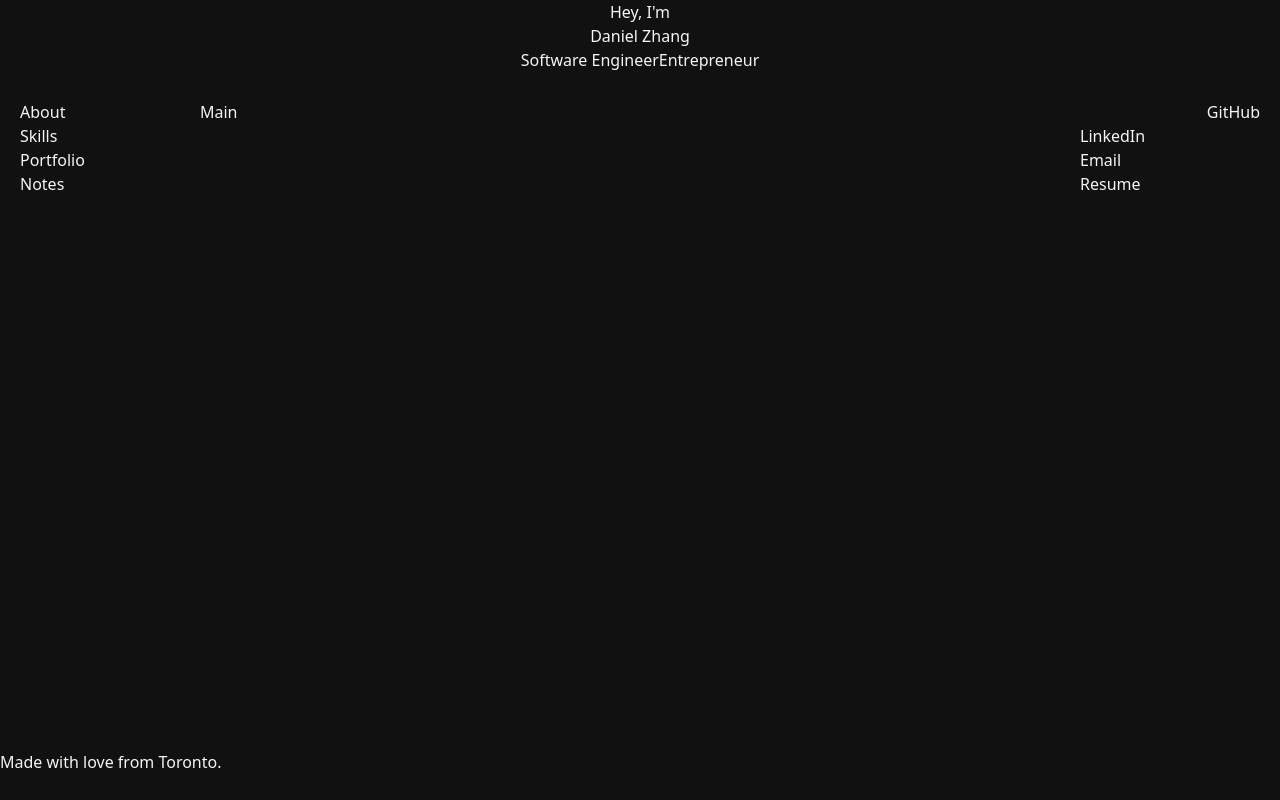
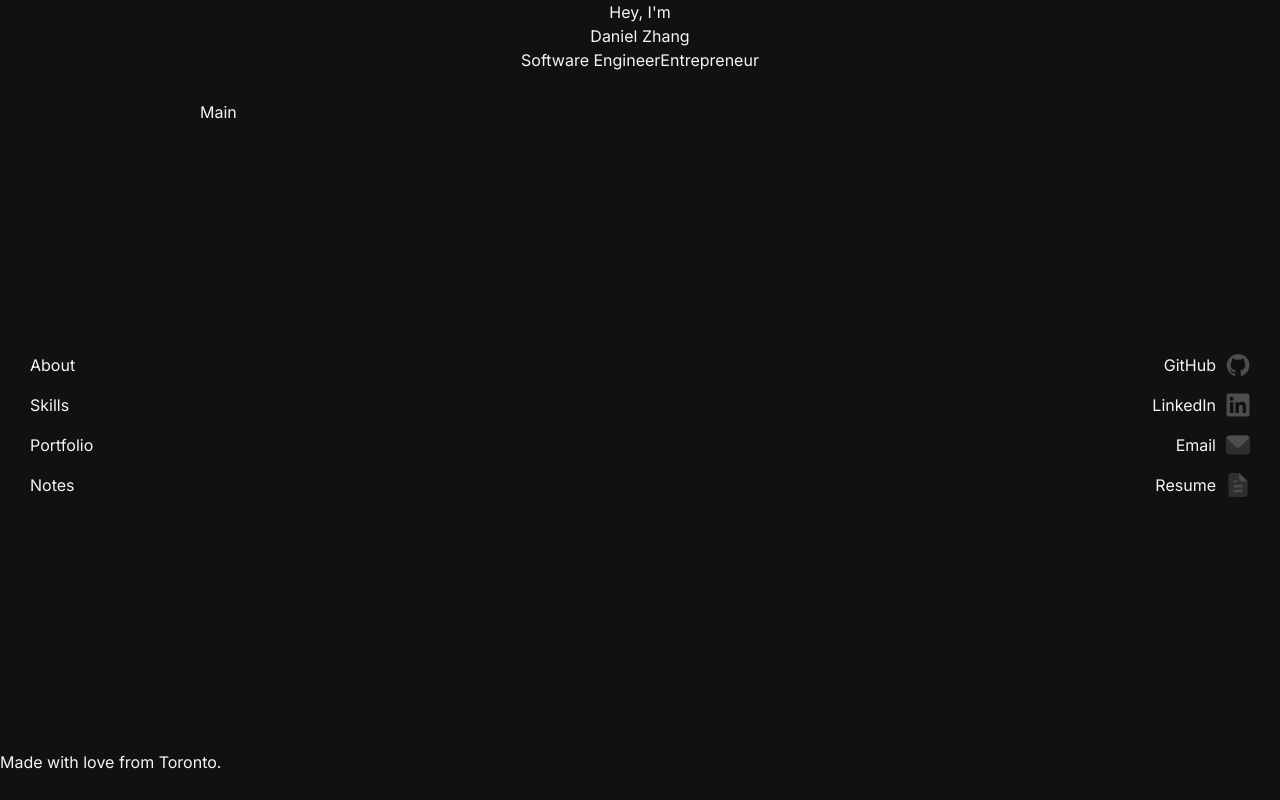
Before and after one commit to DanielHZhang/danielhzhang, a Next.js app: page / in a window 1280 px wide. Built offline with nearby package versions, Linux system fonts and the light colour scheme.

Commit message:
Layout link items on right side, add more icons

```diff
--- a/src/components/base/stack.tsx
+++ b/src/components/base/stack.tsx
@@ -5,7 +5,7 @@
   spacing?: string;
 };
 
-export const Stack = styled(Flex)<Props>(({flow = 'row', spacing = '8px'}) => ({
+export const Stack = styled(Flex)<Props>(({flow = 'row', spacing = '1rem'}) => ({
   '& > * + *': {
     marginLeft: flow === 'row' ? spacing : undefined,
     marginTop: flow === 'column' ? spacing : undefined,
--- /dev/null
+++ b/src/components/home/link-item.tsx
@@ -0,0 +1,26 @@
+/** @jsxImportSource @emotion/react */
+import Link from 'next/link';
+import {ReactNode} from 'react';
+import {Flex} from 'src/components/base';
+import {Icon} from 'src/components/icons';
+
+type Props = {
+  href: string;
+  icon: string | ReactNode;
+  children: string;
+};
+
+export const LinkItem = ({href, icon, children}: Props): JSX.Element => {
+  return (
+    <Flex mainAxis='flex-end'>
+      <Link href={href}>
+        <a>
+          <Flex>
+            <span css={{marginRight: '1rem'}}>{children}</span>
+            {typeof icon === 'string' ? <Icon.Code type={icon} size='2.4rem' /> : icon}
+          </Flex>
+        </a>
+      </Link>
+    </Flex>
+  );
+};
--- a/src/components/icons/index.tsx
+++ b/src/components/icons/index.tsx
@@ -9,10 +9,21 @@
     color?: string;
   };
 
-  const defaultColor = '#4D4D4D';
+  type RemString = `${number}rem`;
 
   type CodeProps = {
-    type: 'javascript' | 'typescript' | 'python';
+    type:
+      | 'javascript'
+      | 'typescript'
+      | 'python'
+      | 'html'
+      | 'css'
+      | 'github'
+      | 'linkedin'
+      | 'react'
+      | 'redux';
+    size?: RemString;
+    color?: string;
   };
 
   type CodeSvgProps = {
@@ -20,14 +31,23 @@
     children: ReactNode;
     css?: Interpolation<any>;
     hoverColor?: string;
+    size?: string;
   };
 
-  const CodeSvg = ({css, children, hoverColor, viewBox = '0 0 128 128'}: CodeSvgProps) => (
+  const defaultColor = '#4D4D4D';
+
+  const CodeSvg = ({
+    css,
+    children,
+    hoverColor,
+    size = '3.6rem',
+    viewBox = '0 0 128 128',
+  }: CodeSvgProps) => (
     <svg
       viewBox={viewBox}
       css={
         css || {
-          width: '3.6rem',
+          width: size,
           fill: defaultColor,
           transition: 'fill ease-in-out 200ms',
           ':hover': {fill: hoverColor},
@@ -38,59 +58,25 @@
     </svg>
   );
 
-  export const Code = ({type}: CodeProps): JSX.Element => {
+  export const Code = ({type, size, color}: CodeProps): JSX.Element => {
     switch (type) {
       case 'javascript': {
         return (
-          <CodeSvg hoverColor='#F0DB4F'>
+          <CodeSvg size={size} hoverColor='#F0DB4F'>
             <path d='M2 1v125h125V1H2zm66.1 106.5a14.8 14.8 0 01-9.4 7.4c-6.3 1.5-12.3.6-16.8-2-3-1.9-5.3-4.7-6.9-8l9.6-5.8.6 1.1a10 10 0 004.3 4.5c2 .7 6.5 1.1 8.2-2.4 1-1.9.7-7.7.7-14.1V58h11.8v32.2c0 6.5.6 12.4-2 17.3zm48.6-3.3c-4 14-26.8 14.4-35.8 5.2-2-2.2-3.2-3.3-4.3-5.8l9.5-5.5c2.6 4 5 6 9.1 7 5.8.7 11.6-1.3 10.3-7.4-1.3-5-11.8-6.2-18.9-11.6a16.4 16.4 0 01-3-23.3c2-2.5 5.4-4.3 9-5.2l3.6-.5c7-.1 11.5 1.7 14.8 5.3.9 1 1.6 2 3 4l-9.2 6c-1.1-2.5-3-4-5-4.8-3.2-.9-7.2.1-8 3.5-.3 1-.2 2 .2 3.6 1.3 3 5.6 4.2 9.4 6 11 4.4 14.8 9.2 15.7 15 .9 4.8-.2 8-.4 8.5z' />
           </CodeSvg>
         );
       }
       case 'typescript': {
         return (
-          <CodeSvg hoverColor='#3178C6'>
+          <CodeSvg size={size} hoverColor='#3178C6'>
             <path d='M2 64v62.4h125V1.4H2zm100.7-5a15.6 15.6 0 017.9 4.4 20.6 20.6 0 013 4c0 .2-5.4 3.8-8.7 5.9-.2 0-.6-.5-1.2-1.3a7 7 0 00-5.8-3.5c-3.8-.3-6.3 1.7-6.2 5a4.6 4.6 0 00.5 2.3c.8 1.8 2.4 2.8 7.2 4.9 9 3.8 12.8 6.4 15.2 10 2.7 4 3.2 10.5 1.4 15.2-2 5.2-6.9 8.8-13.8 10a38.3 38.3 0 01-9.5-.2 23 23 0 01-12.7-6.5 22 22 0 01-3.3-4.8 9.3 9.3 0 011.2-.8l4.6-2.6 3.6-2 .7 1a16.8 16.8 0 004.8 4.6c4 2 9.4 1.8 12.1-.6a5.4 5.4 0 00.7-7c-1-1.4-3-2.5-8.6-5a31 31 0 01-11.7-7.2 16.5 16.5 0 01-3.5-6.3 25 25 0 01-.2-8c1.3-6.2 6-10.5 12.8-11.8a31.7 31.7 0 019.5.2zm-29.3 5.2v5H57.2v46.3H45.6V69.3H29.4v-5a49.2 49.2 0 01.1-5.2l22-.1h21.8z' />
           </CodeSvg>
         );
       }
-      default: {
-        throw new Error('Bad type.');
-      }
-    }
-  };
-
-  // export const Javascript = ({size = '3.6rem', color = defaultColor}: Props): JSX.Element => (
-  //   <svg
-  //     viewBox='0 0 128 128'
-  //     css={{
-  //       width: size,
-  //       fill: color,
-  //       transition: 'fill ease-in-out 200ms',
-  //       ':hover': {fill: '#F0DB4F'},
-  //     }}
-  //   >
-  //     <path d='M2 1v125h125V1H2zm66.1 106.5a14.8 14.8 0 01-9.4 7.4c-6.3 1.5-12.3.6-16.8-2-3-1.9-5.3-4.7-6.9-8l9.6-5.8.6 1.1a10 10 0 004.3 4.5c2 .7 6.5 1.1 8.2-2.4 1-1.9.7-7.7.7-14.1V58h11.8v32.2c0 6.5.6 12.4-2 17.3zm48.6-3.3c-4 14-26.8 14.4-35.8 5.2-2-2.2-3.2-3.3-4.3-5.8l9.5-5.5c2.6 4 5 6 9.1 7 5.8.7 11.6-1.3 10.3-7.4-1.3-5-11.8-6.2-18.9-11.6a16.4 16.4 0 01-3-23.3c2-2.5 5.4-4.3 9-5.2l3.6-.5c7-.1 11.5 1.7 14.8 5.3.9 1 1.6 2 3 4l-9.2 6c-1.1-2.5-3-4-5-4.8-3.2-.9-7.2.1-8 3.5-.3 1-.2 2 .2 3.6 1.3 3 5.6 4.2 9.4 6 11 4.4 14.8 9.2 15.7 15 .9 4.8-.2 8-.4 8.5z' />
-  //   </svg>
-  // );
-
-  // export const Typescript = ({size = '3.6rem', color = defaultColor}: Props): JSX.Element => (
-  //   <svg
-  //     viewBox='0 0 128 128'
-  //     css={{
-  //       width: size,
-  //       fill: color,
-  //       transition: 'fill ease-in-out 200ms',
-  //       ':hover': {fill: '#3178C6'},
-  //     }}
-  //   >
-  //     <path d='M2 64v62.4h125V1.4H2zm100.7-5a15.6 15.6 0 017.9 4.4 20.6 20.6 0 013 4c0 .2-5.4 3.8-8.7 5.9-.2 0-.6-.5-1.2-1.3a7 7 0 00-5.8-3.5c-3.8-.3-6.3 1.7-6.2 5a4.6 4.6 0 00.5 2.3c.8 1.8 2.4 2.8 7.2 4.9 9 3.8 12.8 6.4 15.2 10 2.7 4 3.2 10.5 1.4 15.2-2 5.2-6.9 8.8-13.8 10a38.3 38.3 0 01-9.5-.2 23 23 0 01-12.7-6.5 22 22 0 01-3.3-4.8 9.3 9.3 0 011.2-.8l4.6-2.6 3.6-2 .7 1a16.8 16.8 0 004.8 4.6c4 2 9.4 1.8 12.1-.6a5.4 5.4 0 00.7-7c-1-1.4-3-2.5-8.6-5a31 31 0 01-11.7-7.2 16.5 16.5 0 01-3.5-6.3 25 25 0 01-.2-8c1.3-6.2 6-10.5 12.8-11.8a31.7 31.7 0 019.5.2zm-29.3 5.2v5H57.2v46.3H45.6V69.3H29.4v-5a49.2 49.2 0 01.1-5.2l22-.1h21.8z' />
-  //   </svg>
-  // );
-
-  export const Python = ({size = '3.6rem', color = defaultColor}: Props): JSX.Element => (
-    <svg
-      viewBox='0 0 128 128'
+      case 'python': {
+        return (
+          <CodeSvg
             css={css`
               width: ${size};
               .python {
@@ -118,36 +104,184 @@
               className='python2'
               d='M97.3 46.68C97.3 56.91 88.63 65.52 78.74 65.52C75.78 65.52 52.04 65.52 49.07 65.52C40.94 65.52 34.22 72.47 34.22 80.61C34.22 83.44 34.22 106.07 34.22 108.9C34.22 116.95 41.22 121.69 49.07 123.99C58.47 126.76 67.49 127.26 78.74 123.99C86.22 121.83 93.59 117.47 93.59 108.9C93.59 108.15 93.59 104.37 93.59 97.58L63.92 97.58L63.92 93.8C90.64 93.8 105.48 93.8 108.45 93.8C117.08 93.8 120.3 87.78 123.3 78.74C126.4 69.44 126.27 60.49 123.3 48.55C121.17 39.96 117.09 33.49 108.45 33.49C107.71 33.49 103.99 33.49 97.3 33.49C97.3 41.41 97.3 45.8 97.3 46.68ZM86.19 110.77C86.19 113.9 83.69 116.45 80.61 116.45C77.54 116.45 75.04 113.9 75.04 110.77C75.04 107.65 77.54 105.13 80.61 105.13C83.69 105.13 86.19 107.65 86.19 110.77Z'
             />
+          </CodeSvg>
+        );
+      }
+      case 'github': {
+        return (
+          <CodeSvg size={size} hoverColor='#e6e6e6'>
+            <path
+              fillRule='evenodd'
+              clipRule='evenodd'
+              d='M64 5.1a60.4 60.4 0 00-19 117.7c3 .6 4-1.3 4-3v-11.2c-16.8 3.7-20.4-7-20.4-7-2.7-7-6.7-9-6.7-9-5.5-3.7.4-3.6.4-3.6 6 .4 9.3 6.2 9.3 6.2 5.4 9.3 14.1 6.6 17.5 5 .6-3.8 2.2-6.5 3.9-8-13.4-1.5-27.5-6.7-27.5-29.9 0-6.6 2.3-12 6.2-16.2-.6-1.5-2.7-7.6.6-16 0 0 5-1.6 16.6 6.2a57.9 57.9 0 0130.2 0c11.6-7.8 16.6-6.2 16.6-6.2 3.3 8.4 1.2 14.5.6 16 3.9 4.3 6.2 9.6 6.2 16.2 0 23.2-14.1 28.3-27.5 29.8 2.1 2 4 5.6 4 11.2V120c0 1.6 1 3.5 4.1 2.9A60.4 60.4 0 0064 5z'
+            />
+            <path d='M26.5 91.8c-.1.3-.6.4-1 .2-.5-.2-.7-.6-.6-1 .1-.2.6-.3 1-.1.5.2.7.6.6 1zM28.9 94.5c-.3.3-.8.2-1.2-.2-.4-.5-.5-1-.2-1.3.3-.3.9-.1 1.3.3s.4 1 .1 1.2zM31.4 98c-.5.3-1 0-1.4-.5-.4-.5-.4-1.2 0-1.4.3-.3 1 0 1.3.5.4.5.4 1.1 0 1.4zm3.2 3.4c-.4.3-1 .2-1.6-.3-.5-.4-.7-1.1-.3-1.5.3-.4 1-.3 1.5.2.6.5.7 1.2.4 1.6zm4.5 2c-.2.4-.9.6-1.5.4-.7-.2-1.2-.7-1-1.2.1-.5.8-.7 1.5-.5.7.2 1.1.7 1 1.2zm5 .3c0 .5-.6.9-1.4.9-.7 0-1.3-.4-1.3-.9s.6-.9 1.3-.9c.7 0 1.3.4 1.3.9zm4.5-.8c.1.5-.4 1-1.1 1.1-.7.2-1.4-.2-1.5-.6 0-.5.5-1 1.2-1.2.7 0 1.3.2 1.4.7zm0 0' />
+          </CodeSvg>
+        );
+      }
+      case 'linkedin': {
+        return (
+          <CodeSvg size={size}>
+            <path d='M116 3H12a9 9 0 00-9 8.8v104.4a9 9 0 009 8.8h104a9 9 0 009-8.8V11.8a9 9 0 00-9-8.8zM39.2 107H21V48.7h18zm-9-66.2a10.5 10.5 0 1110.5-10.5A10.5 10.5 0 0130 40.8zM107 107H88.9V78.7c0-6.8-.1-15.5-9.4-15.5s-10.9 7.4-10.9 15V107h-18V48.7h17.3v8h.2a19 19 0 0117.2-9.4c18.3 0 21.7 12 21.7 27.7z' />
+          </CodeSvg>
+        );
+      }
+      case 'html': {
+        return (
+          <CodeSvg hoverColor='#E44D26'>
+            <path d='M9 2l10 112 45 12.5 45-12.4L119 2H9zm89.2 26.5l-.7 7.2-.2 3.3H44.6l1.2 14H96l-.3 3.5-3.3 36-.2 2.4-28.2 7.7-28.2-7.4-2-21.2h13.9l1 11L64 89v-.5l15.4-4L81 67H33.3l-3.4-38.1-.4-3.9h69l-.3 3.5z' />
+          </CodeSvg>
+        );
+      }
+      case 'css': {
+        return (
+          <CodeSvg size={size} hoverColor='#33A9DC'>
+            <path d='M8.8 1l10 112.9L64 126.5l45.3-12.7L119.2 1H8.8zm89.6 25.9L95 64.5V65l-2.4 26.3-.2 2.4-28.4 7.8-28.3-7.9-2-21.7h14l1 11L64 87.3 79.4 83l1.7-18H48.8l-.3-3-.6-7.2-.3-3.8h34.7l1.3-14h-53l-.2-3-.7-7.2-.3-3.8h69.3l-.3 3.9z' />
+          </CodeSvg>
+        );
+      }
+      default: {
+        throw new Error('Bad type.');
+      }
+    }
+  };
+
+  export const Mail = ({size = '3.6rem', color = defaultColor}: Props): JSX.Element => (
+    <svg width={size} viewBox='0 0 24 24'>
+      <g transform='scale(1.2) translate(-2,-2)'>
+        <path
+          d='M21.7 5.7A3 3 0 0019 4H5a3 3 0 00-2.7 1.7A3 3 0 002 7v10a3 3 0 003 3h14a3 3 0 003-3V7a3 3 0 00-.3-1.3z'
+          fill={color}
+          fillOpacity='0.5'
+        />
+        <path
+          d='M21.7 5.7l-7.6 7.6a3 3 0 01-4.2 0L2.3 5.7A3 3 0 015 4h14a3 3 0 012.7 1.7z'
+          fill={color}
+        />
+      </g>
     </svg>
   );
 
-  export const Html = ({size = '3.6rem', color = defaultColor}: Props): JSX.Element => (
-    <svg
-      viewBox='0 0 128 128'
-      css={{
-        width: size,
-        fill: color,
-        transition: 'fill ease-in-out 200ms',
-        ':hover': {fill: '#E44D26'},
-      }}
-    >
-      <path d='M9 2l10 112 45 12.5 45-12.4L119 2H9zm89.2 26.5l-.7 7.2-.2 3.3H44.6l1.2 14H96l-.3 3.5-3.3 36-.2 2.4-28.2 7.7-28.2-7.4-2-21.2h13.9l1 11L64 89v-.5l15.4-4L81 67H33.3l-3.4-38.1-.4-3.9h69l-.3 3.5z' />
+  export const File = ({size = '3.6rem', color = defaultColor}: Props): JSX.Element => (
+    <svg width={size} viewBox='0 0 24 24'>
+      <g transform='scale(1.2) translate(-2,-2)'>
+        <path
+          fill={color}
+          fillOpacity='0.5'
+          d='M20,8.99969l-7-7H7a3,3,0,0,0-3,3v14a3,3,0,0,0,3,3H17a3,3,0,0,0,3-3Z'
+        />
+        <path
+          fill={color}
+          d='M20 8.99969H15a2 2 0 0 1-2-2v-5zM15 18H9a1 1 0 0 1 0-2h6a1 1 0 0 1 0 2zM15 14H9a1 1 0 0 1 0-2h6a1 1 0 0 1 0 2zM10 10H9A1 1 0 0 1 9 8h1a1 1 0 0 1 0 2z'
+        />
+      </g>
     </svg>
   );
 
-  export const Css = ({size = '3.6rem', color = defaultColor}: Props): JSX.Element => (
-    <svg
-      viewBox='0 0 128 128'
-      css={{
-        width: size,
-        fill: color,
-        transition: 'fill ease-in-out 200ms',
-        ':hover': {fill: '#33A9DC'},
-      }}
-    >
-      <path d='M8.8 1l10 112.9L64 126.5l45.3-12.7L119.2 1H8.8zm89.6 25.9L95 64.5V65l-2.4 26.3-.2 2.4-28.4 7.8-28.3-7.9-2-21.7h14l1 11L64 87.3 79.4 83l1.7-18H48.8l-.3-3-.6-7.2-.3-3.8h34.7l1.3-14h-53l-.2-3-.7-7.2-.3-3.8h69.3l-.3 3.9z' />
+  export const Notes = (): JSX.Element => (
+    <svg viewBox='0 0 24 24'>
+      <path
+        d='M18 22H6c-1.7 0-3-1.3-3-3V5c0-.6.4-1 1-1h16c.6 0 1 .4 1 1v14c0 1.7-1.3 3-3 3z'
+        class='uim-tertiary'
+      />
+      <path
+        d='M16 12h-6c-.6 0-1-.4-1-1s.4-1 1-1h6c.6 0 1 .4 1 1s-.4 1-1 1zm-4-4c-.6 0-1-.4-1-1V3c0-.6.4-1 1-1s1 .4 1 1v4c0 .6-.4 1-1 1zM8 8c-.6 0-1-.4-1-1V3c0-.6.4-1 1-1s1 .4 1 1v4c0 .6-.4 1-1 1zm8 0c-.6 0-1-.4-1-1V3c0-.6.4-1 1-1s1 .4 1 1v4c0 .6-.4 1-1 1zm0 8H8c-.6 0-1-.4-1-1s.4-1 1-1h8c.6 0 1 .4 1 1s-.4 1-1 1z'
+        class='uim-primary'
+      />
     </svg>
   );
+
+  export const UserCircle = (): JSX.Element => (
+    <svg viewBox='0 0 24 24'>
+      <circle cx='12' cy='10' r='4' class='uim-quaternary' fillOpacity='0.25' />
+      <path
+        d='M14.98 12.65a3.97 3.97 0 01-5.96 0 8 8 0 00-4.81 5.6A10 10 0 0012 22a10 10 0 007.79-3.75 7.99 7.99 0 00-4.81-5.6z'
+        class='uim-primary'
+      />
+      <path
+        d='M9.02 12.65a4 4 0 115.95 0 7.98 7.98 0 014.81 5.58 9.98 9.98 0 10-15.57 0 8 8 0 014.81-5.58z'
+        class='uim-tertiary'
+      />
+    </svg>
+  );
+
+  export const Suitcase = (): JSX.Element => (
+    <svg viewBox='0 0 24 24'>
+      <path
+        d='M12 14.5c-3.26 0-6.49-.73-9.43-2.15a1 1 0 01-.57-.9V9.5a3 3 0 013-3h14a3 3 0 013 3v1.95a1 1 0 01-.57.9A21.79 21.79 0 0112 14.5zm9-3.05z'
+        class='uim-tertiary'
+      />
+      <path
+        d='M10 6.5v-1a1 1 0 011-1h2a1 1 0 011 1v1h2v-1a3 3 0 00-3-3h-2a3 3 0 00-3 3v1h2z'
+        class='uim-primary'
+      />
+      <path
+        d='M21.43 12.36a21.79 21.79 0 01-18.86 0 1 1 0 01-.57-.9v7.04a3 3 0 003 3h14a3 3 0 003-3v-7.05a1 1 0 01-.57.9z'
+        class='uim-quaternary'
+      />
+      <path
+        d='M8 15.5a1 1 0 01-1-1v-2a1 1 0 112 0v2a1 1 0 01-1 1zm8 0a1 1 0 01-1-1v-2a1 1 0 112 0v2a1 1 0 01-1 1z'
+        class='uim-primary'
+      />
+    </svg>
+  );
+
+  export const ShieldCheck = (): JSX.Element => (
+    <svg viewBox='0 0 24 24'>
+      <path
+        d='M12 22a1 1 0 01-.58-.19l-3.65-2.6A9.02 9.02 0 014 11.88V4.43a1 1 0 011.2-.98 8 8 0 006.23-1.27 1 1 0 011.14 0 8 8 0 006.22 1.27 1 1 0 011.21.98v7.45a9.02 9.02 0 01-3.77 7.33l-3.65 2.6A1 1 0 0112 22z'
+        class='uim-tertiary'
+      />
+      <path
+        d='M10.85 14.7a1 1 0 01-.7-.3l-1.6-1.6a1 1 0 011.4-1.4l.9.89 2.7-2.7a1 1 0 111.4 1.42l-3.4 3.4a1 1 0 01-.7.29z'
+        class='uim-primary'
+      />
+    </svg>
+  );
+
+  // export const Python = ({size = '3.6rem', color = defaultColor}: Props): JSX.Element => (
+  //   <svg
+  //     viewBox='0 0 128 128'
+  //     css={}
+  //   >
+  //     <path
+  //       className='python1'
+  //       d='M49.07 2.95C36.5 5.17 34.22 9.82 34.22 18.4C34.22 19.15 34.22 22.92 34.22 29.72L63.92 29.72L63.92 33.49C39.41 33.49 25.79 33.49 23.07 33.49C14.44 33.49 6.88 38.68 4.51 48.55C1.78 59.87 1.66 66.93 4.51 78.74C6.62 87.54 11.67 93.8 20.3 93.8C20.98 93.8 24.39 93.8 30.51 93.8C30.51 85.66 30.51 81.14 30.51 80.23C30.51 70.43 39 61.78 49.07 61.78C52.04 61.78 75.78 61.78 78.74 61.78C87 61.78 93.6 54.98 93.6 46.68C93.6 43.85 93.6 21.23 93.6 18.4C93.6 10.35 86.8 4.3 78.74 2.95C73.64 2.11 68.34 1.72 63.27 1.74C58.19 1.77 53.34 2.2 49.07 2.95ZM52.78 16.53C52.78 19.65 50.27 22.17 47.2 22.17C44.12 22.17 41.63 19.65 41.63 16.53C41.63 13.39 44.12 10.85 47.2 10.85C50.27 10.85 52.78 13.39 52.78 16.53Z'
+  //     />
+  //     <path
+  //       className='python2'
+  //       d='M97.3 46.68C97.3 56.91 88.63 65.52 78.74 65.52C75.78 65.52 52.04 65.52 49.07 65.52C40.94 65.52 34.22 72.47 34.22 80.61C34.22 83.44 34.22 106.07 34.22 108.9C34.22 116.95 41.22 121.69 49.07 123.99C58.47 126.76 67.49 127.26 78.74 123.99C86.22 121.83 93.59 117.47 93.59 108.9C93.59 108.15 93.59 104.37 93.59 97.58L63.92 97.58L63.92 93.8C90.64 93.8 105.48 93.8 108.45 93.8C117.08 93.8 120.3 87.78 123.3 78.74C126.4 69.44 126.27 60.49 123.3 48.55C121.17 39.96 117.09 33.49 108.45 33.49C107.71 33.49 103.99 33.49 97.3 33.49C97.3 41.41 97.3 45.8 97.3 46.68ZM86.19 110.77C86.19 113.9 83.69 116.45 80.61 116.45C77.54 116.45 75.04 113.9 75.04 110.77C75.04 107.65 77.54 105.13 80.61 105.13C83.69 105.13 86.19 107.65 86.19 110.77Z'
+  //     />
+  //   </svg>
+  // );
+
+  // export const Html = ({size = '3.6rem', color = defaultColor}: Props): JSX.Element => (
+  //   <svg
+  //     viewBox='0 0 128 128'
+  //     css={{
+  //       width: size,
+  //       fill: color,
+  //       transition: 'fill ease-in-out 200ms',
+  //       ':hover': {fill: '#E44D26'},
+  //     }}
+  //   >
+  //     <path d='M9 2l10 112 45 12.5 45-12.4L119 2H9zm89.2 26.5l-.7 7.2-.2 3.3H44.6l1.2 14H96l-.3 3.5-3.3 36-.2 2.4-28.2 7.7-28.2-7.4-2-21.2h13.9l1 11L64 89v-.5l15.4-4L81 67H33.3l-3.4-38.1-.4-3.9h69l-.3 3.5z' />
+  //   </svg>
+  // );
+
+  // export const Css = ({size = '3.6rem', color = defaultColor}: Props): JSX.Element => (
+  //   <svg
+  //     viewBox='0 0 128 128'
+  //     css={{
+  //       width: size,
+  //       fill: color,
+  //       transition: 'fill ease-in-out 200ms',
+  //       ':hover': {fill: '#33A9DC'},
+  //     }}
+  //   >
+  //     <path d='M8.8 1l10 112.9L64 126.5l45.3-12.7L119.2 1H8.8zm89.6 25.9L95 64.5V65l-2.4 26.3-.2 2.4-28.4 7.8-28.3-7.9-2-21.7h14l1 11L64 87.3 79.4 83l1.7-18H48.8l-.3-3-.6-7.2-.3-3.8h34.7l1.3-14h-53l-.2-3-.7-7.2-.3-3.8h69.3l-.3 3.9z' />
+  //   </svg>
+  // );
 
   export const Sass = ({size = '3.6rem', color = defaultColor}: Props): JSX.Element => (
     <svg
@@ -198,24 +332,24 @@
     </svg>
   );
 
-  export const Github = ({size = '3.6rem', color = defaultColor}: Props): JSX.Element => (
-    <svg
-      viewBox='0 0 128 128'
-      css={{
-        width: size,
-        fill: color,
-        transition: 'fill ease-in-out 200ms',
-        ':hover': {fill: '#e6e6e6'},
-      }}
-    >
-      <path
-        fillRule='evenodd'
-        clipRule='evenodd'
-        d='M64 5.1a60.4 60.4 0 00-19 117.7c3 .6 4-1.3 4-3v-11.2c-16.8 3.7-20.4-7-20.4-7-2.7-7-6.7-9-6.7-9-5.5-3.7.4-3.6.4-3.6 6 .4 9.3 6.2 9.3 6.2 5.4 9.3 14.1 6.6 17.5 5 .6-3.8 2.2-6.5 3.9-8-13.4-1.5-27.5-6.7-27.5-29.9 0-6.6 2.3-12 6.2-16.2-.6-1.5-2.7-7.6.6-16 0 0 5-1.6 16.6 6.2a57.9 57.9 0 0130.2 0c11.6-7.8 16.6-6.2 16.6-6.2 3.3 8.4 1.2 14.5.6 16 3.9 4.3 6.2 9.6 6.2 16.2 0 23.2-14.1 28.3-27.5 29.8 2.1 2 4 5.6 4 11.2V120c0 1.6 1 3.5 4.1 2.9A60.4 60.4 0 0064 5z'
-      />
-      <path d='M26.5 91.8c-.1.3-.6.4-1 .2-.5-.2-.7-.6-.6-1 .1-.2.6-.3 1-.1.5.2.7.6.6 1zM28.9 94.5c-.3.3-.8.2-1.2-.2-.4-.5-.5-1-.2-1.3.3-.3.9-.1 1.3.3s.4 1 .1 1.2zM31.4 98c-.5.3-1 0-1.4-.5-.4-.5-.4-1.2 0-1.4.3-.3 1 0 1.3.5.4.5.4 1.1 0 1.4zm3.2 3.4c-.4.3-1 .2-1.6-.3-.5-.4-.7-1.1-.3-1.5.3-.4 1-.3 1.5.2.6.5.7 1.2.4 1.6zm4.5 2c-.2.4-.9.6-1.5.4-.7-.2-1.2-.7-1-1.2.1-.5.8-.7 1.5-.5.7.2 1.1.7 1 1.2zm5 .3c0 .5-.6.9-1.4.9-.7 0-1.3-.4-1.3-.9s.6-.9 1.3-.9c.7 0 1.3.4 1.3.9zm4.5-.8c.1.5-.4 1-1.1 1.1-.7.2-1.4-.2-1.5-.6 0-.5.5-1 1.2-1.2.7 0 1.3.2 1.4.7zm0 0' />
-    </svg>
-  );
+  // export const Github = ({size = '3.6rem', color = defaultColor}: Props): JSX.Element => (
+  //   <svg
+  //     viewBox='0 0 128 128'
+  //     css={{
+  //       width: size,
+  //       fill: color,
+  //       transition: 'fill ease-in-out 200ms',
+  //       ':hover': {fill: '#e6e6e6'},
+  //     }}
+  //   >
+  //     <path
+  //       fillRule='evenodd'
+  //       clipRule='evenodd'
+  //       d='M64 5.1a60.4 60.4 0 00-19 117.7c3 .6 4-1.3 4-3v-11.2c-16.8 3.7-20.4-7-20.4-7-2.7-7-6.7-9-6.7-9-5.5-3.7.4-3.6.4-3.6 6 .4 9.3 6.2 9.3 6.2 5.4 9.3 14.1 6.6 17.5 5 .6-3.8 2.2-6.5 3.9-8-13.4-1.5-27.5-6.7-27.5-29.9 0-6.6 2.3-12 6.2-16.2-.6-1.5-2.7-7.6.6-16 0 0 5-1.6 16.6 6.2a57.9 57.9 0 0130.2 0c11.6-7.8 16.6-6.2 16.6-6.2 3.3 8.4 1.2 14.5.6 16 3.9 4.3 6.2 9.6 6.2 16.2 0 23.2-14.1 28.3-27.5 29.8 2.1 2 4 5.6 4 11.2V120c0 1.6 1 3.5 4.1 2.9A60.4 60.4 0 0064 5z'
+  //     />
+  //     <path d='M26.5 91.8c-.1.3-.6.4-1 .2-.5-.2-.7-.6-.6-1 .1-.2.6-.3 1-.1.5.2.7.6.6 1zM28.9 94.5c-.3.3-.8.2-1.2-.2-.4-.5-.5-1-.2-1.3.3-.3.9-.1 1.3.3s.4 1 .1 1.2zM31.4 98c-.5.3-1 0-1.4-.5-.4-.5-.4-1.2 0-1.4.3-.3 1 0 1.3.5.4.5.4 1.1 0 1.4zm3.2 3.4c-.4.3-1 .2-1.6-.3-.5-.4-.7-1.1-.3-1.5.3-.4 1-.3 1.5.2.6.5.7 1.2.4 1.6zm4.5 2c-.2.4-.9.6-1.5.4-.7-.2-1.2-.7-1-1.2.1-.5.8-.7 1.5-.5.7.2 1.1.7 1 1.2zm5 .3c0 .5-.6.9-1.4.9-.7 0-1.3-.4-1.3-.9s.6-.9 1.3-.9c.7 0 1.3.4 1.3.9zm4.5-.8c.1.5-.4 1-1.1 1.1-.7.2-1.4-.2-1.5-.6 0-.5.5-1 1.2-1.2.7 0 1.3.2 1.4.7zm0 0' />
+  //   </svg>
+  // );
 
   export const Git = ({size = '3.6rem', color = defaultColor}: Props): JSX.Element => (
     <svg
--- a/src/pages/index.tsx
+++ b/src/pages/index.tsx
@@ -1,6 +1,8 @@
 /** @jsxImportSource @emotion/react */
-import {Button, Flex, Grid, GridItem, Stack} from 'src/components/base';
+import Link from 'next/link';
+import {Anchor, Button, Flex, Grid, GridItem, Stack} from 'src/components/base';
 import {Layout} from 'src/components/home/layout';
+import {LinkItem} from 'src/components/home/link-item';
 import {Icon} from 'src/components/icons';
 
 export default function HomePage(): JSX.Element {
@@ -21,22 +23,30 @@
           <div>Entrepreneur</div>
         </Flex>
       </GridItem>
-      <GridItem css={{marginLeft: '2rem'}}>
-        <Flex flow='column'>
+      <GridItem css={{marginLeft: '3rem'}}>
+        <Stack spacing='1.6rem' flow='column' mainAxis='center' css={{height: '100%'}}>
           <Flex>About</Flex>
           <Flex>Skills</Flex>
           <Flex>Portfolio</Flex>
           <Flex>Notes</Flex>
-        </Flex>
+        </Stack>
       </GridItem>
       <GridItem>Main</GridItem>
-      <GridItem css={{marginRight: '2rem'}}>
-        <Flex flow='column' mainAxis='flex-end'>
-          <div css={{textAlign: 'right'}}>GitHub</div>
-          <Flex>LinkedIn</Flex>
-          <Flex>Email</Flex>
-          <Flex>Resume</Flex>
-        </Flex>
+      <GridItem css={{marginRight: '3rem'}}>
+        <Stack spacing='1.6rem' flow='column' mainAxis='center' css={{height: '100%'}}>
+          <LinkItem href='/' icon='github'>
+            GitHub
+          </LinkItem>
+          <LinkItem href='/linkedin' icon='linkedin'>
+            LinkedIn
+          </LinkItem>
+          <LinkItem href='mailto:wow@gmail.com' icon={<Icon.Mail size='2.4rem' />}>
+            Email
+          </LinkItem>
+          <LinkItem href='/resume' icon={<Icon.File size='2.4rem' />}>
+            Resume
+          </LinkItem>
+        </Stack>
       </GridItem>
       <GridItem column='1/-1'>Made with love from Toronto.</GridItem>
     </Grid>
--- a/src/styles/global.css
+++ b/src/styles/global.css
@@ -14,6 +14,7 @@
   background-color: #111111;
   color: #f5f5f5;
   font-size: 1.6rem;
+  font-family: 'Inter';
   /* font-size: 2rem; */
   min-height: 100%;
 }
```
Also changed, not shown: src/components/base/link.tsx (+8 -3 lines). Lines whose indentation alone changed are shown as unchanged.
